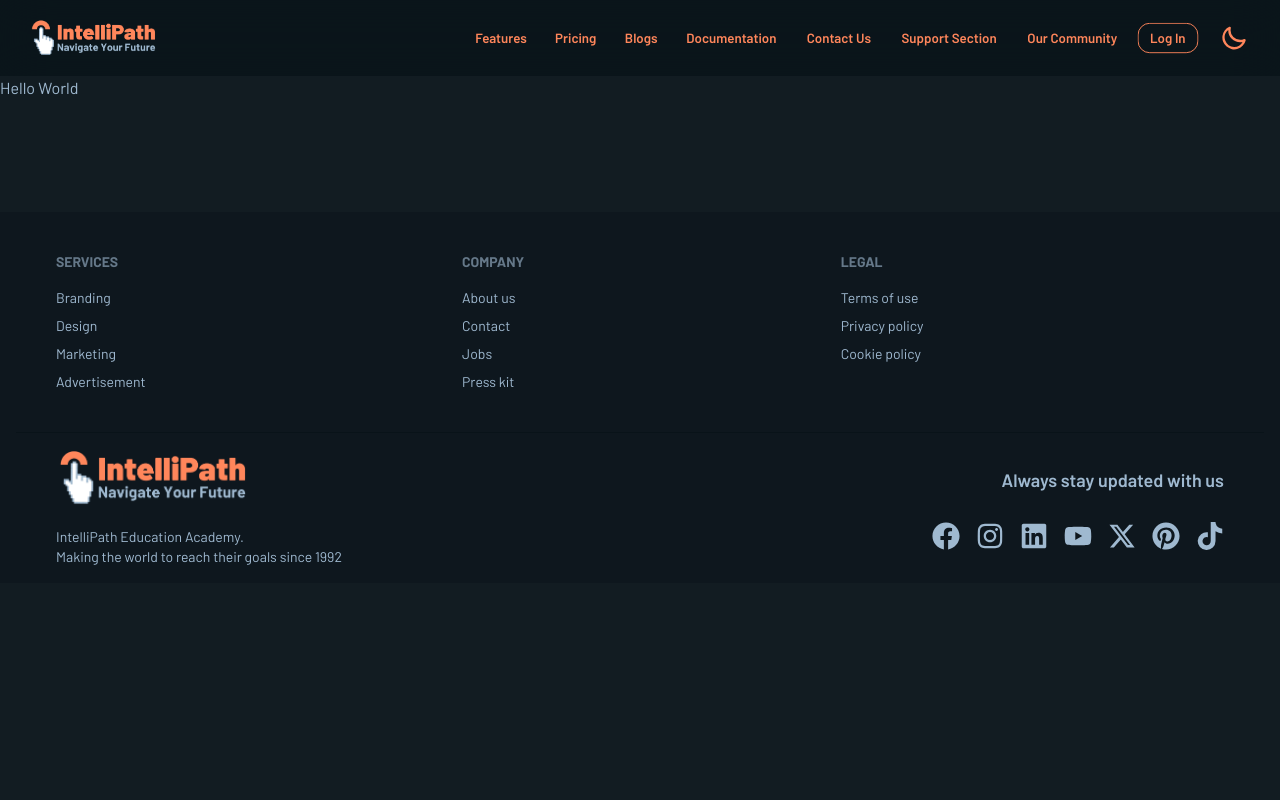
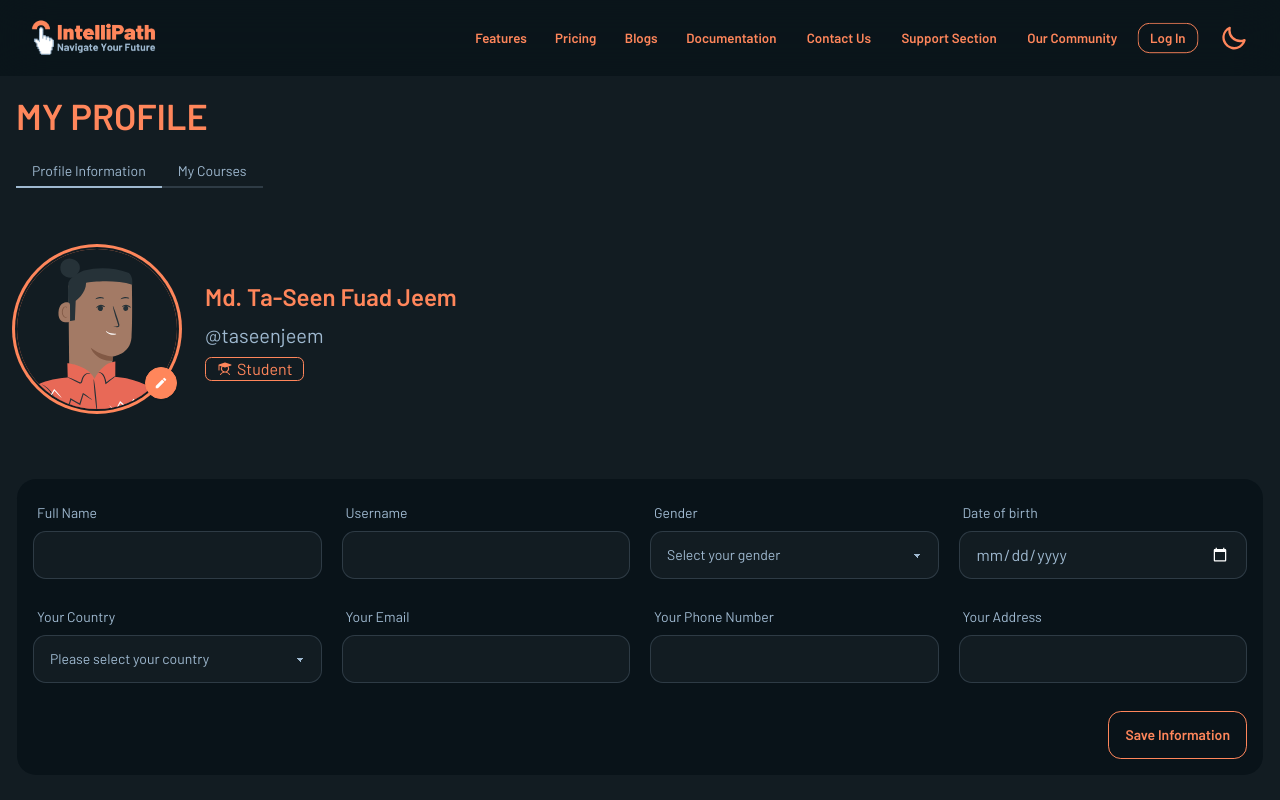
Before and after one commit to taseenjeem/intellipath-ts, a Next.js app: page /profile/1 in a window 1280 px wide. Shown: the top 800 px of the page. Built offline with nearby package versions, Linux system fonts and the light colour scheme.

Commit message:
added profile page

```diff
--- a/src/app/profile/[username]/page.tsx
+++ b/src/app/profile/[username]/page.tsx
@@ -1,5 +1,18 @@
-const ProfilePage = () => {
-  return <>Hello World</>;
+import CoursesTab from "@/src/components/page/profile-page/CourseTab";
+import ProfileInfoTab from "@/src/components/page/profile-page/ProfileInfoTab";
+
+const MyAccountPage = () => {
+  return (
+    <section className="custom-min-h container w-full">
+      <h1 className="lg:text-4xl text-3xl text-primary uppercase font-semibold mt-5">
+        My Profile
+      </h1>
+      <div role="tablist" className="tabs tabs-bordered w-full mt-5">
+        <ProfileInfoTab />
+        <CoursesTab />
+      </div>
+    </section>
+  );
 };
 
-export default ProfilePage;
+export default MyAccountPage;
--- /dev/null
+++ b/src/components/page/profile-page/CourseTab.tsx
@@ -0,0 +1,25 @@
+const CoursesTab = () => {
+  return (
+    <>
+      <input
+        type="radio"
+        name="my_tabs_1"
+        role="tab"
+        className="tab whitespace-nowrap"
+        aria-label="My Courses"
+      />
+      <div role="tabpanel" className="tab-content mt-5">
+        Lorem ipsum, dolor sit amet consectetur adipisicing elit. Repellendus
+        assumenda laboriosam dolorum accusantium ab dicta deleniti impedit
+        perferendis alias vero atque ipsam, sequi cum, libero tenetur autem
+        itaque at dolorem, reiciendis ea debitis perspiciatis. Magni
+        consequuntur distinctio dicta eos consequatur temporibus rem doloribus
+        est sed voluptatem consectetur provident, totam eaque, perspiciatis
+        velit architecto optio molestiae, adipisci quibusdam delectus sequi
+        sapiente.
+      </div>
+    </>
+  );
+};
+
+export default CoursesTab;
--- /dev/null
+++ b/src/components/page/profile-page/ProfileInfoForm.tsx
@@ -0,0 +1,199 @@
+"use client";
+import { useState, useEffect } from "react";
+
+const getCountries = async () => {
+  return import("@/database/json/countries.json").then(
+    (module) => module.default
+  );
+};
+
+const ProfileInfoForm = () => {
+  const [formData, setFormData] = useState({
+    name: "",
+    username: "",
+    gender: "",
+    birthDate: "",
+    country: "",
+    email: "",
+    phone: "",
+    address: "",
+  });
+
+  const [allCountries, setAllCountries] = useState([]);
+
+  const [isLoading, setIsLoading] = useState(false);
+
+  useEffect(() => {
+    const fetchCountries = async () => {
+      const countries = await getCountries();
+      setAllCountries(countries);
+    };
+    fetchCountries();
+  }, []);
+
+  const handleChange = (e) => {
+    const { name, value } = e.target;
+    setFormData((prevData) => ({
+      ...prevData,
+      [name]: value,
+    }));
+  };
+
+  const handleSubmit = (e) => {
+    e.preventDefault();
+    setIsLoading(true);
+
+    try {
+      console.log(formData);
+    } catch (error) {
+      console.log(error);
+    } finally {
+      setIsLoading(false);
+    }
+  };
+
+  return (
+    <div className="bg-base-300 card card-compact mt-5 md:mt-16">
+      <form onSubmit={handleSubmit} className="card-body">
+        <div className="grid grid-cols-1 gap-5 md:grid-cols-4">
+          <div className="form-control">
+            <label className="label" htmlFor="name">
+              <span className="label-text">Full Name</span>
+            </label>
+            <input
+              id="name"
+              name="name"
+              type="text"
+              className="input input-bordered"
+              value={formData.name}
+              onChange={handleChange}
+            />
+          </div>
+          <div className="form-control">
+            <label className="label" htmlFor="username">
+              <span className="label-text">Username</span>
+            </label>
+            <input
+              id="username"
+              name="username"
+              type="text"
+              className="input input-bordered"
+              value={formData.username}
+              onChange={handleChange}
+            />
+          </div>
+          <div className="form-control">
+            <label className="label" htmlFor="gender">
+              <span className="label-text">Gender</span>
+            </label>
+            <select
+              id="gender"
+              name="gender"
+              className="select select-bordered"
+              value={formData.gender}
+              onChange={handleChange}
+            >
+              <option disabled value="">
+                Select your gender
+              </option>
+              <option value="Male">Male</option>
+              <option value="Female">Female</option>
+              <option value="Others">Others</option>
+            </select>
+          </div>
+          <div className="form-control">
+            <label className="label" htmlFor="birthDate">
+              <span className="label-text">Date of birth</span>
+            </label>
+            <input
+              id="birthDate"
+              name="birthDate"
+              type="date"
+              className="input input-bordered"
+              value={formData.birthDate}
+              onChange={handleChange}
+            />
+          </div>
+          <div className="form-control">
+            <label className="label" htmlFor="country">
+              <span className="label-text">Your Country</span>
+            </label>
+            <select
+              id="country"
+              name="country"
+              className="select select-bordered"
+              value={formData.country}
+              onChange={handleChange}
+            >
+              <option value="" disabled>
+                Please select your country
+              </option>
+              {allCountries.map((item) => (
+                <option key={item.code} value={item.name}>
+                  {item.name}
+                </option>
+              ))}
+            </select>
+          </div>
+          <div className="form-control">
+            <label className="label" htmlFor="email">
+              <span className="label-text">Your Email</span>
+            </label>
+            <input
+              id="email"
+              name="email"
+              type="email"
+              className="input input-bordered"
+              value={formData.email}
+              onChange={handleChange}
+            />
+          </div>
+          <div className="form-control">
+            <label className="label" htmlFor="phone">
+              <span className="label-text">Your Phone Number</span>
+            </label>
+            <input
+              id="phone"
+              name="phone"
+              type="number"
+              min={0}
+              className="input input-bordered"
+              value={formData.phone}
+              onChange={handleChange}
+            />
+          </div>
+          <div className="form-control">
+            <label className="label" htmlFor="address">
+              <span className="label-text">Your Address</span>
+            </label>
+            <input
+              id="address"
+              name="address"
+              type="text"
+              className="input input-bordered"
+              value={formData.address}
+              onChange={handleChange}
+            />
+          </div>
+        </div>
+        <div className="card-actions justify-end mt-5">
+          {isLoading ? (
+            <button
+              disabled
+              className="btn btn-primary btn-outline no-animation"
+            >
+              <span className="loading loading-spinner"></span>
+              Saving..
+            </button>
+          ) : (
+            <button type="submit" className="btn btn-primary btn-outline">
+              Save Information
+            </button>
+          )}
+        </div>
+      </form>
+    </div>
+  );
+};
+
+export default ProfileInfoForm;
--- /dev/null
+++ b/src/components/page/profile-page/ProfileInfoTab.tsx
@@ -0,0 +1,35 @@
+import { PiStudentFill } from "react-icons/pi";
+import UserAvatar from "./UserAvatar";
+import ProfileInfoForm from "./ProfileInfoForm";
+
+const ProfileInfoTab = () => {
+  return (
+    <>
+      <input
+        type="radio"
+        name="my_tabs_1"
+        role="tab"
+        className="tab whitespace-nowrap"
+        aria-label="Profile Information"
+        defaultChecked
+      />
+      <div role="tabpanel" className="tab-content w-full mt-5">
+        <div className="mt-10 flex justify-center md:justify-start items-center md:gap-7 gap-4">
+          <UserAvatar />
+          <div className="md:space-y-2 space-y-1">
+            <h2 className="md:text-2xl text-xl text-primary font-semibold">
+              Md. Ta-Seen Fuad Jeem
+            </h2>
+            <h3 className="md:text-xl">@taseenjeem</h3>
+            <div className="badge badge-primary badge-outline md:badge-lg">
+              <PiStudentFill className="mr-1" /> <p>Student</p>
+            </div>
+          </div>
+        </div>
+        <ProfileInfoForm />
+      </div>
+    </>
+  );
+};
+
+export default ProfileInfoTab;
--- /dev/null
+++ b/src/components/page/profile-page/UserAvatar.tsx
@@ -0,0 +1,26 @@
+"use client";
+import Image from "next/image";
+import maleDp from "/public/assets/images/male.svg";
+import { MdModeEdit } from "react-icons/md";
+
+const UserAvatar = () => {
+  return (
+    <div className="relative">
+      <div className="avatar">
+        <div className="ring-primary ring-offset-base-100 w-20 md:w-40 rounded-full ring ring-offset-2">
+          <Image
+            src={maleDp}
+            width={160}
+            height={160}
+            alt="User profile avatar"
+          />
+        </div>
+      </div>
+      <button className="btn btn-sm btn-circle btn-primary absolute md:bottom-4 bottom-0 right-0">
+        <MdModeEdit className="text-white" />
+      </button>
+    </div>
+  );
+};
+
+export default UserAvatar;
```
